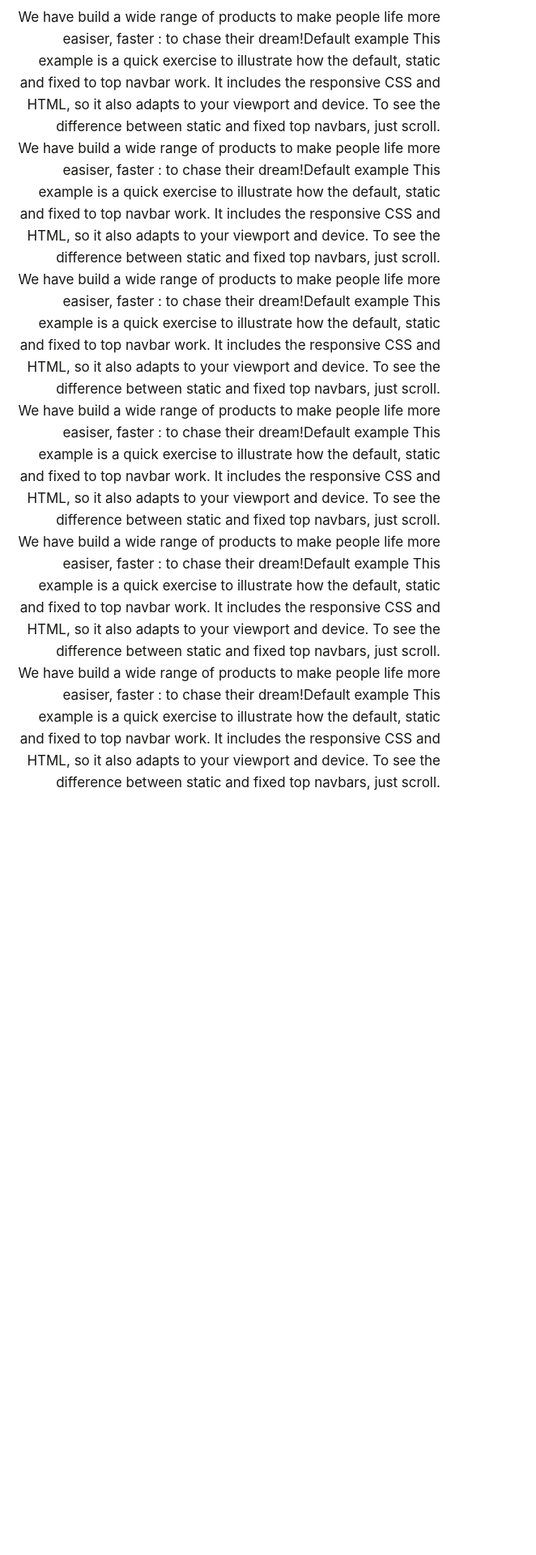
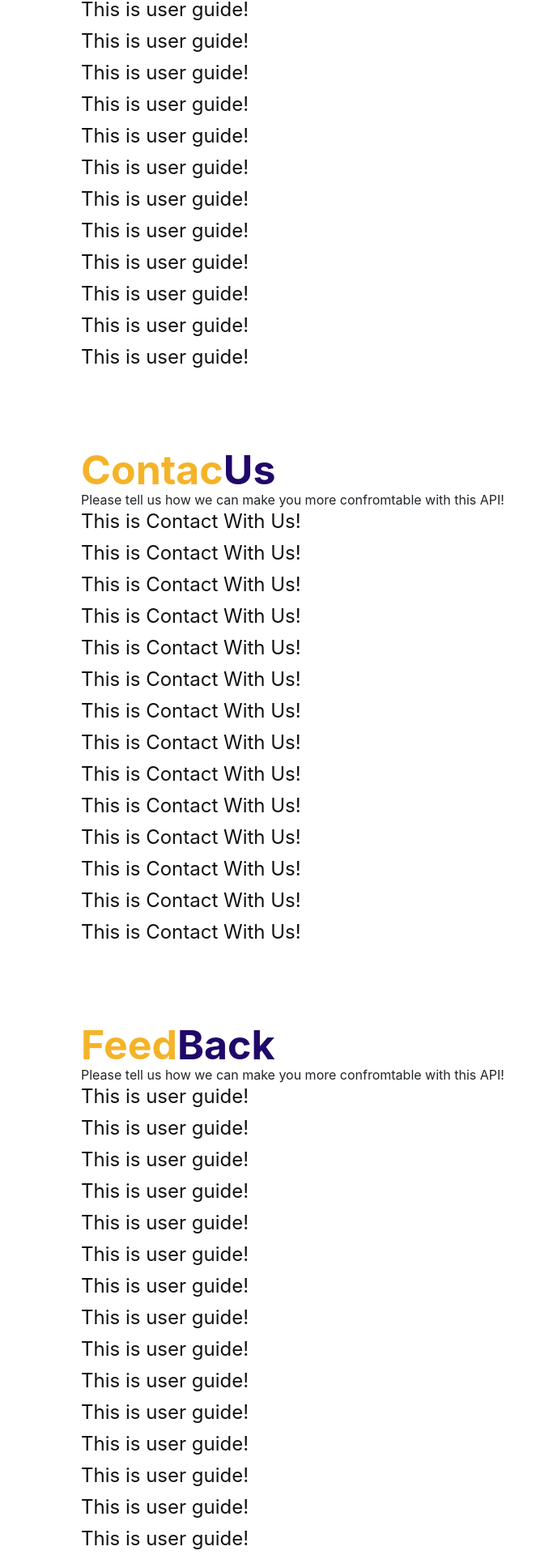
Before and after one commit to ajharulabedeen/gadm-api-frontend, an Angular app: page / in a window 1280 px wide. Shown: the part 593-2513 px from the top of the page at 81% size, without its empty margins (0-662 px from the left). Before the commit the page ends 1575 px from the top, so only its background shows below. Built offline with nearby package versions, Linux system fonts and the light colour scheme.

Commit message:
sajib code removed and started made the structure!

```diff
--- a/src/app/home/home.component.css
+++ b/src/app/home/home.component.css
@@ -9,6 +9,8 @@
 
 
 /*--------------------------------------------------------------------- skeleton ---------------------------------------------------------------------*/
+
+
 * {
     box-sizing: border-box !important;
 }
--- a/src/app/home/home.component.html
+++ b/src/app/home/home.component.html
@@ -1,45 +1,3 @@
-<!--<nav class="navbar navbar-expand-lg navbar-dark bg-primary">
-    <a class="navbar-brand" href="https://gadm.org/index.html">GADM API 3.6</a>
-    <button class="navbar-toggler" type="button" data-toggle="collapse" data-target="#navbarColor01"
-            aria-controls="navbarColor01" aria-expanded="false" aria-label="Toggle navigation">
-      <span class="navbar-toggler-icon"></span>
-    </button>
-    <div class="collapse navbar-collapse" id="navbarColor01">
-      <ul class="navbar-nav mr-auto">
-        <li class="nav-item"><a class="nav-link" href="#about_us">About us</a></li>
-        <li class="nav-item"><a class="nav-link" href="#">User Guide</a></li>
-        <li class="nav-item"><a class="nav-link" href="#">Contact</a></li>
-        <li class="nav-item"><a class="nav-link" href="#" routerLink="feedback">Feedback</a></li>
-
-      </ul>
-    </div>
-  </nav>-->
-<!--
-<div class="container">
-<header>
-    <nav class="navbar navbar-expand-sm bg-primary navbar-dark fixed-top">
-        <a class="navbar-brand" href="https://gadm.org/index.html">GADM API 3.6</a>
-        <button class="navbar-toggler" type="button" data-toggle="collapse" data-target="#navbarTogglerDemo02"
-                aria-controls="navbarTogglerDemo02" aria-expanded="false" aria-label="Toggle navigation">
-          <span class="navbar-toggler-icon"></span>
-        </button>
-
-        <div class="collapse navbar-collapse" id="navbarTogglerDemo02">
-            <ul class="navbar-nav" ml-auto>
-                <li class="nav-item"><a class="nav-link" href="#about_us">About us</a></li>
-                <li class="nav-item"><a class="nav-link" href="#">User Guide</a></li>
-                <li class="nav-item"><a class="nav-link" href="#">Contact</a></li>
-                <li class="nav-item"><a class="nav-link" href="#" routerLink="feedback">Feedback</a></li>
-
-            </ul>
-
-        </div>
-
-    </nav>
-</header>
-</div>
-
--->
 <div class="col-sm-12">
   <div class="header_information">
     <div class="menu-area">
@@ -47,21 +5,19 @@
         <nav class="main-menu navbar navbar-expand-sm bg-primary navbar-dark fixed-top">
 
           <ul class="menu-area-main">
-                        <li class="nav-item"> <a class="navbar-brand" href="https://gadm.org/index.html">GADM API
+            <li class="nav-item"><a class="navbar-brand" href="https://gadm.org/index.html">GADM API
               3.6</a></li>
             <li class="nav-item"><a class="nav-link" href="#about">About us</a></li>
-                        <li class="nav-item"><a class="nav-link" href="#products">User Guide</a></li>
-                        <li class="nav-item"><a class="nav-link" href="#">Contact</a></li>
-                        <li class="nav-item"><a class="nav-link" href="#" routerLink="feedback">Feedback</a></li>
-
+            <li class="nav-item"><a class="nav-link" href="#user-guide">User Guide</a></li>
+            <li class="nav-item"><a class="nav-link" href="#contact">Contact</a></li>
+            <li class="nav-item"><a class="nav-link" href="#feedback">Feedback</a></li>
+            <!--<li class="nav-item"><a class="nav-link" href="#" routerLink="feedback">Feedback</a></li>-->
           </ul>
         </nav>
       </div>
     </div>
-
   </div>
 </div>
-
 
 
 <div id="about" class="about">
@@ -81,78 +37,106 @@
             <br>
             GADM wants to map the administrative areas of all
             <a href="https://gadm.org/country.html">countries</a>, at all levels of sub-division. We use a
-                        high spatial
-                        resolution,
+            high spatial resolution,
             and of a extensive set of attributes. This is a never ending project, but we are happy to share
-                        what we have.You can
-                        write
-                        us with questions and suggestions, using this
-                        <a href="http://rasterra.com/contact/gadm_contact_form">contact form</a>
-                    </div>
-
-
-                </div>
-            </div>
-
-        </div>
-
-    </div>
-</div>
-
-<!-- products -->
-<div id="products" class="Courses">
-    <div class="container-fluid">
-        <div class="row">
-
-            <div class="col-sm-12 ">
-                <div class="box_text">
-                    <div class="titlepage">
-                        <h2>User<strong class="yellow"> Guide</strong></h2>
-                    </div>
-                    <p>We have build a wide range of products to make people life more easiser, faster : to chase their
-                        dream!Default example
-                        This example is a quick exercise to illustrate how the default, static and fixed to top navbar work. It includes the responsive CSS and HTML, so it also adapts to your viewport and device.
-
-                        To see the difference between static and fixed top navbars, just scroll.</p>
-
-                    <p>We have build a wide range of products to make people life more easiser, faster : to chase their
-                        dream!Default example
-                        This example is a quick exercise to illustrate how the default, static and fixed to top navbar work. It includes the responsive CSS and HTML, so it also adapts to your viewport and device.
-
-                        To see the difference between static and fixed top navbars, just scroll.</p>
-
-                    <p>We have build a wide range of products to make people life more easiser, faster : to chase their
-                        dream!Default example
-                        This example is a quick exercise to illustrate how the default, static and fixed to top navbar work. It includes the responsive CSS and HTML, so it also adapts to your viewport and device.
-
-                        To see the difference between static and fixed top navbars, just scroll.</p>
-
-                    <p>We have build a wide range of products to make people life more easiser, faster : to chase their
-                        dream!Default example
-                        This example is a quick exercise to illustrate how the default, static and fixed to top navbar work. It includes the responsive CSS and HTML, so it also adapts to your viewport and device.
-
-                        To see the difference between static and fixed top navbars, just scroll.</p>
-                        <p>We have build a wide range of products to make people life more easiser, faster : to chase their
-                            dream!Default example
-                            This example is a quick exercise to illustrate how the default, static and fixed to top navbar work. It includes the responsive CSS and HTML, so it also adapts to your viewport and device.
-
-                            To see the difference between static and fixed top navbars, just scroll.</p>
-                            <p>We have build a wide range of products to make people life more easiser, faster : to chase their
-                                dream!Default example
-                                This example is a quick exercise to illustrate how the default, static and fixed to top navbar work. It includes the responsive CSS and HTML, so it also adapts to your viewport and device.
-
-                                To see the difference between static and fixed top navbars, just scroll.</p>
-
+            what we have. You can write us with questions and suggestions, using this
+            <a href="#feedback">contact form</a>
           </div>
         </div>
       </div>
     </div>
   </div>
-<!-- end products -->
+</div>
 
 
+<div id="user-guide" class="about">
+  <div class="container">
+    <div class="row">
+      <div class="col-sm-12">
+        <div class="about-box">
+          <div class="col-sm-12">
+            <h2>User<strong class="yellow">Guide</strong></h2>
+            <div>
+              <h1>This is user guide!</h1>
+              <h1>This is user guide!</h1>
+              <h1>This is user guide!</h1>
+              <h1>This is user guide!</h1>
+              <h1>This is user guide!</h1>
+              <h1>This is user guide!</h1>
+              <h1>This is user guide!</h1>
+              <h1>This is user guide!</h1>
+              <h1>This is user guide!</h1>
+              <h1>This is user guide!</h1>
+              <h1>This is user guide!</h1>
+              <h1>This is user guide!</h1>
+              <h1>This is user guide!</h1>
+            </div>
+          </div>
+        </div>
+      </div>
+    </div>
+  </div>
+</div>
 
+<div id="contact" class="about">
+  <div class="container">
+    <div class="row">
+      <div class="col-sm-12">
+        <div class="about-box">
+          <div class="col-sm-12">
+            <h2>Contac<strong class="yellow">Us</strong></h2>
+            <div>
+              Please tell us how we can make you more confromtable with this API!
+            </div>
+            <h1>This is Contact With Us!</h1>
+            <h1>This is Contact With Us!</h1>
+            <h1>This is Contact With Us!</h1>
+            <h1>This is Contact With Us!</h1>
+            <h1>This is Contact With Us!</h1>
+            <h1>This is Contact With Us!</h1>
+            <h1>This is Contact With Us!</h1>
+            <h1>This is Contact With Us!</h1>
+            <h1>This is Contact With Us!</h1>
+            <h1>This is Contact With Us!</h1>
+            <h1>This is Contact With Us!</h1>
+            <h1>This is Contact With Us!</h1>
+            <h1>This is Contact With Us!</h1>
+            <h1>This is Contact With Us!</h1>
+          </div>
+        </div>
+      </div>
+    </div>
+  </div>
+</div>
 
-
-
-<router-outlet></router-outlet>
+<div id="feedback" class="about">
+  <div class="container">
+    <div class="row">
+      <div class="col-sm-12">
+        <div class="about-box">
+          <div class="col-sm-12">
+            <h2>Feed<strong class="yellow">Back</strong></h2>
+            <div>
+              Please tell us how we can make you more confromtable with this API!
+            </div>
+            <h1>This is user guide!</h1>
+            <h1>This is user guide!</h1>
+            <h1>This is user guide!</h1>
+            <h1>This is user guide!</h1>
+            <h1>This is user guide!</h1>
+            <h1>This is user guide!</h1>
+            <h1>This is user guide!</h1>
+            <h1>This is user guide!</h1>
+            <h1>This is user guide!</h1>
+            <h1>This is user guide!</h1>
+            <h1>This is user guide!</h1>
+            <h1>This is user guide!</h1>
+            <h1>This is user guide!</h1>
+            <h1>This is user guide!</h1>
+            <h1>This is user guide!</h1>
+          </div>
+        </div>
+      </div>
+    </div>
+  </div>
+</div>
```
Lines whose indentation alone changed are shown as unchanged.
